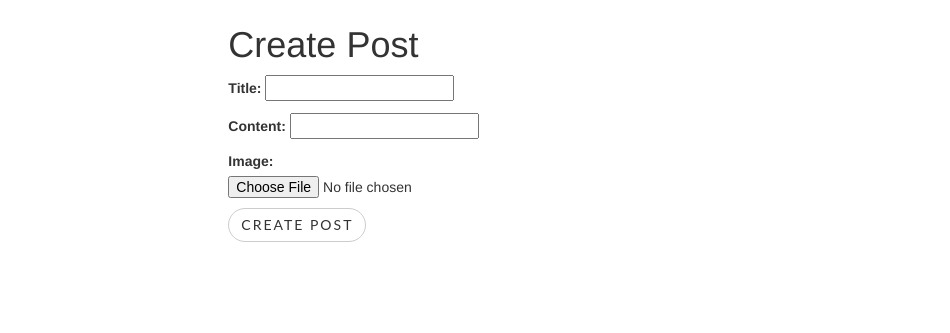
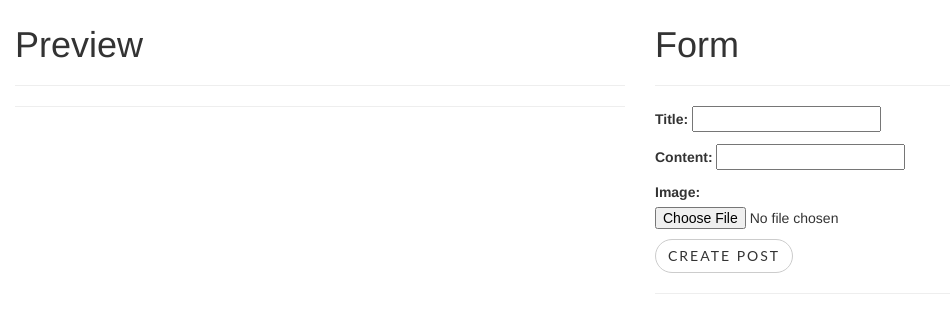
Before and after one commit to TejasBhitle/ProBlogger, a Django app: page /posts/create/ in a window 1280 px wide. Shown: the part 65-398 px from the top of the page, without its empty margins (0-950 px from the left). Run offline with Django 3.2, Linux system fonts and the light colour scheme; a user stored in the database is signed in; parts of the project's set-up code (start-up, migrations or seed data) failed here and were passed over; some libraries are stand-ins or nearby versions.

Commit message:
Preview div added in create/edit blog

```diff
--- a/src/posts/forms.py
+++ b/src/posts/forms.py
@@ -4,7 +4,7 @@ from .models import Post
 
 
 class PostForm(forms.ModelForm):
-    content = forms.CharField(widget=PagedownWidget)
+    content = forms.CharField(widget=PagedownWidget(show_preview=False))
     class Meta:
         model = Post
         fields = ["title", "content", "image"]
--- a/src/templates/post_form.html
+++ b/src/templates/post_form.html
@@ -7,9 +7,19 @@
 {% endblock head_extra %}
 
 {% block content %}
-<div class="col-sm-8 col-sm-offset-2">
-    <h1>Create Post</h1>
+<div class="col-sm-6">
+    <h1>Preview</h1>
+    <hr>
+    <div class="post-preview">
+        <h3 id="preview-title"></h3>
+        <p id="preview-content"></p>
+    </div>
+    <hr>
+</div>
 
+<div class="col-sm-6">
+    <h1>Form</h1>
+    <hr>
     <form method='POST' action='' enctype="multipart/form-data">
          <!-- Every form field should have this tag to prevent form cross sire request forgery -->
         {% csrf_token %}
@@ -18,5 +28,6 @@
         {{ form.as_p }}
         <input class="btn btn-default" type='submit' value='Create Post'/>
     </form>
+    <hr>
 </div>
 {% endblock content %}
--- a/src/templates/scripts.html
+++ b/src/templates/scripts.html
@@ -34,6 +34,29 @@
         })
     })
 
+    var titleInput = $('#id_title')
+    var contentInput = $('#id_content')
+
+    function setContent(value){
+        $('#preview-content').html(marked(value))
+        $('#preview-content img').each(function(){
+            $(this).addClass('img-responsive')
+        })
+    }
+    setContent(contentInput.val())
+    contentInput.keyup(function(){
+        setContent($(this).val())
+    })
+
+    function setTitle(value){
+        $('#preview-title').html(marked(value))
+    }
+    setTitle(titleInput.val())
+    titleInput.keyup(function(){
+        setTitle($(this).val())
+    })
+
+
 </script>
 
 <!-- Plugin CSS -->
```
Also changed, not shown: src/db.sqlite3.
